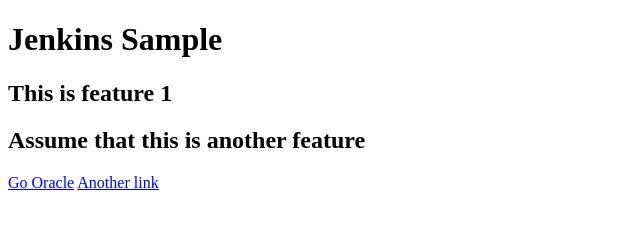
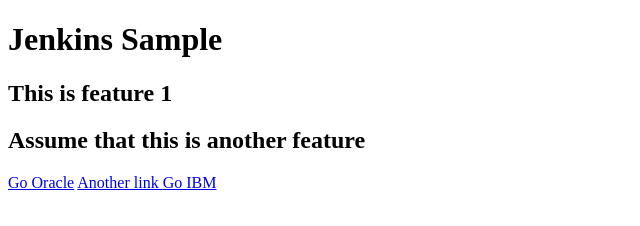
Before and after one commit to gurubbc/MyWebProject, a plain HTML site: page MyWebProject/WebContent/index.html in a window 1280 px wide. Shown: the full height of the page, 0-640 px from the left. Drawn offline with Linux system fonts and the light colour scheme.

Commit message:
Demonstrating CI CD pipeline from github to jenkins to tomcat

```diff
--- a/MyWebProject/WebContent/index.html
+++ b/MyWebProject/WebContent/index.html
@@ -10,5 +10,6 @@
 <h2> Assume that this is another feature</h2>
 <a href="https://www.oracle.com">Go Oracle</a>
 <a href="https://www.google.com">Another link  </a>
+<a href="https://www.ibm.com">Go IBM  </a>
 </body>
 </html>
```
